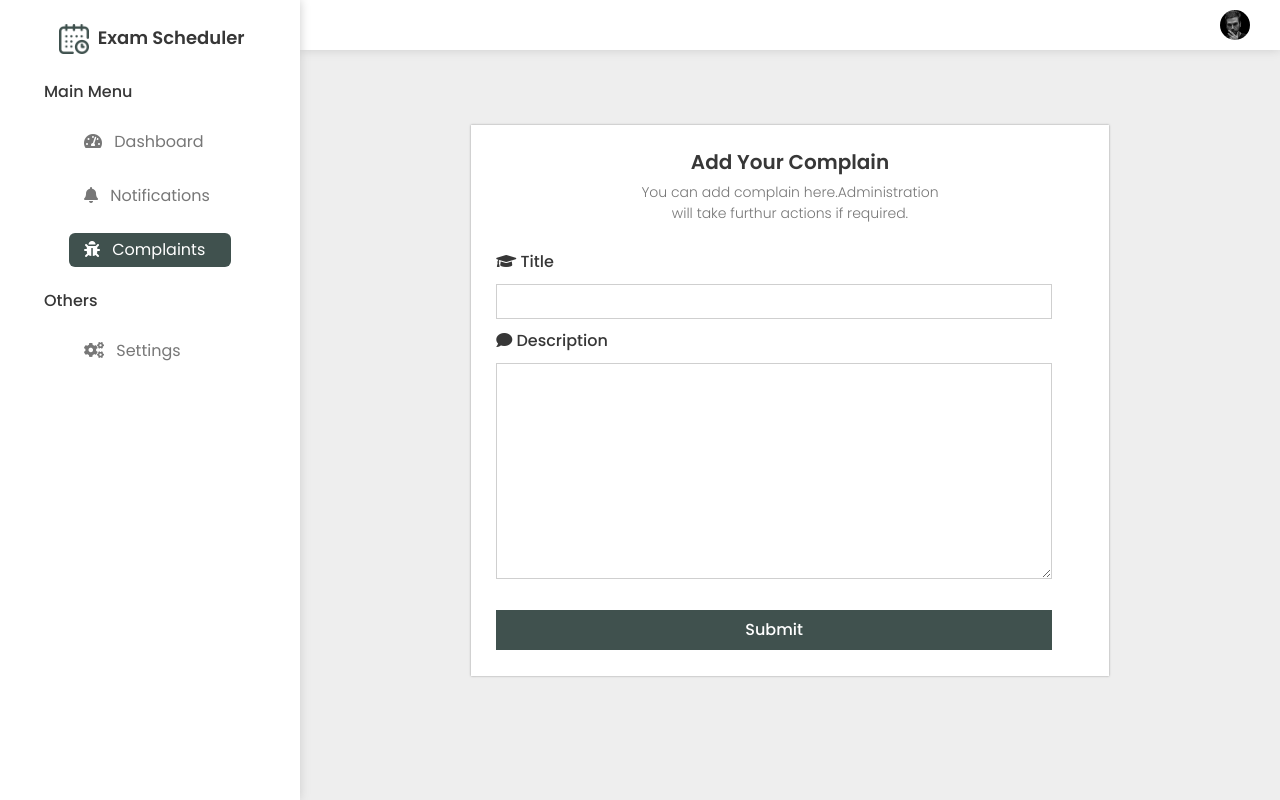
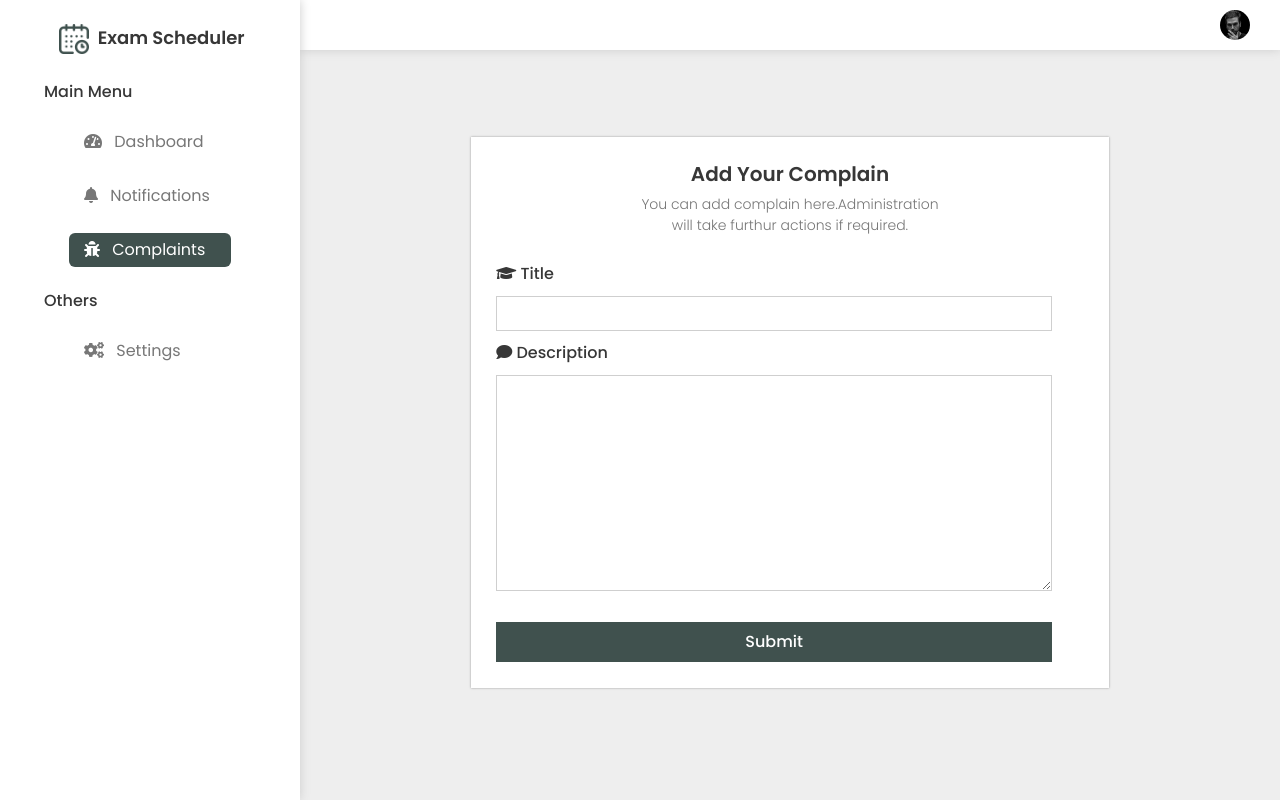
Before and after one commit to anovius/Exam-Scheduler, a React (Create React App) app in the folder client/: page /student/complaints/add in a window 1280 px wide. Built offline with nearby package versions, Linux system fonts and the light colour scheme.

Commit message:
design fixes

```diff
--- a/client/src/screens/student/components/AddComplaint.js
+++ b/client/src/screens/student/components/AddComplaint.js
@@ -1,7 +1,7 @@
 function AddComplaint(){
     return (
         <>
-            <div className="col-md-8 add-container" align="center">
+            <div className="col-md-8 add-container mt-4" align="center">
                 <h5>Add Your Complain</h5>
                 <p>You can add complain here.Administration will take furthur actions if required.</p>
                 <div className="add-form">
```
